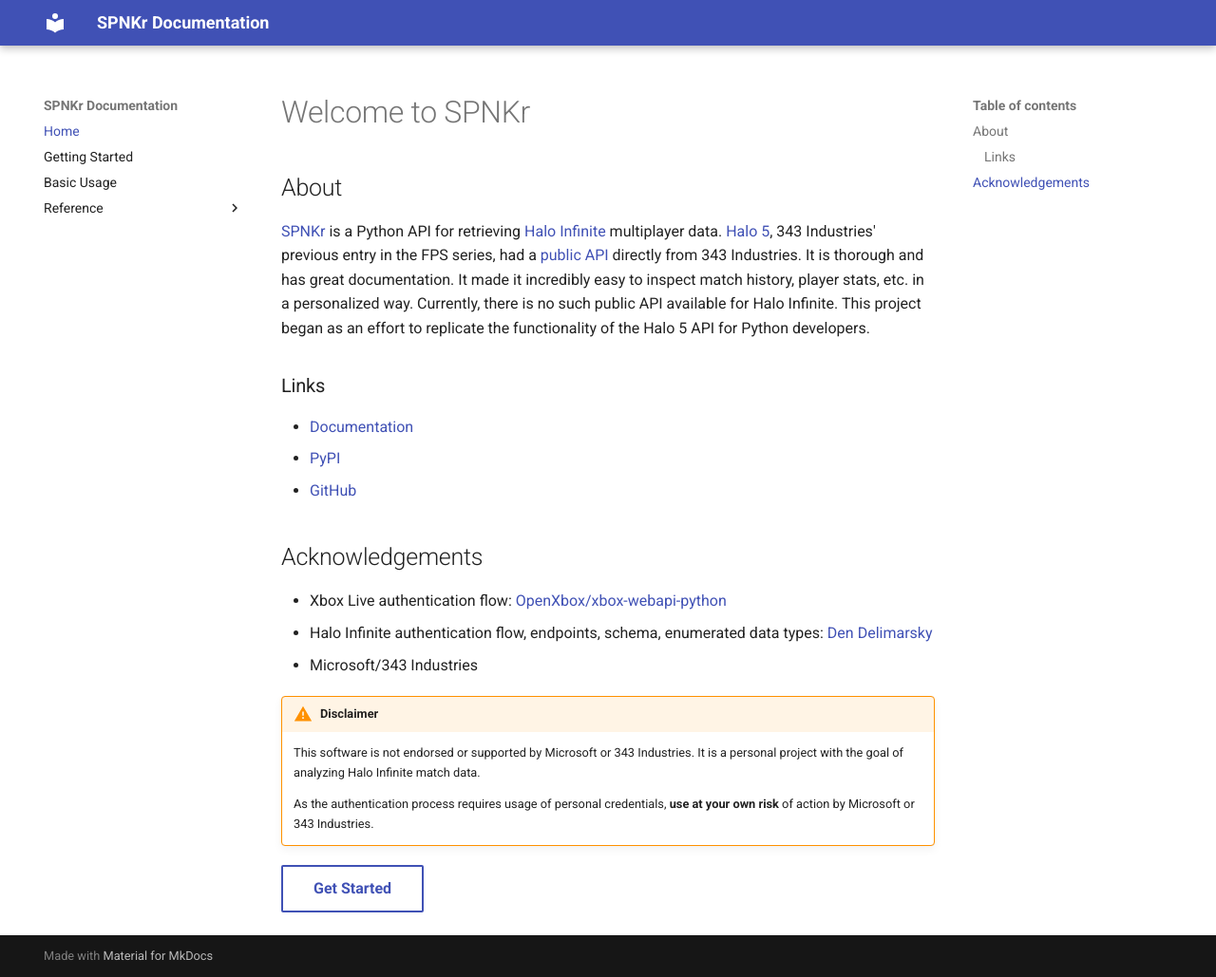
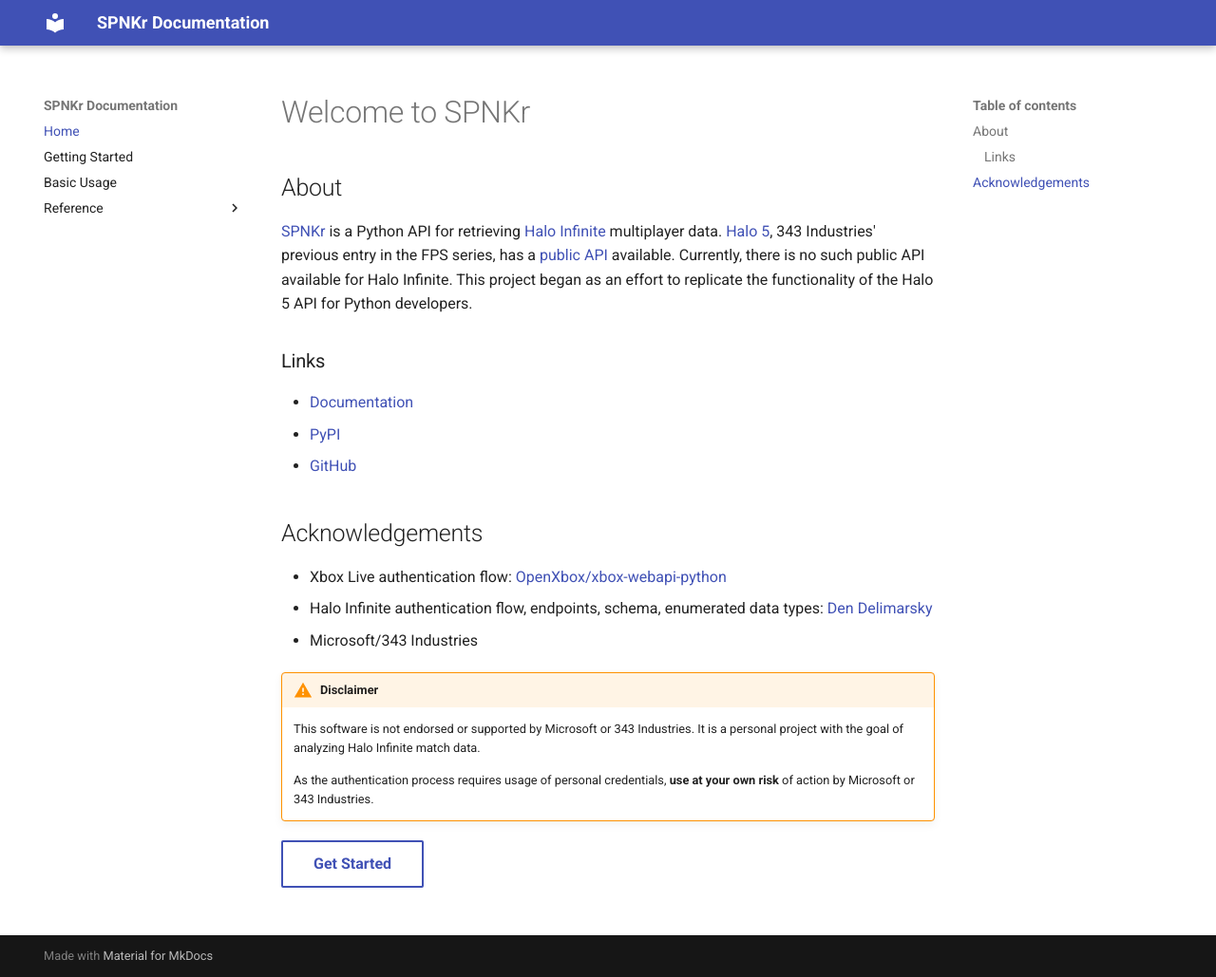
Before and after one commit to acurtis166/SPNKr, an MkDocs documentation site: the page built from docs/index.md, in a window 1280 px wide and 1029 px high. Shown: the whole window at 95% size. Built offline with MkDocs 1.6.1 and Material for MkDocs 9.7.7, drawn with Linux system fonts in a browser that asks for light colours.

```diff
--- a/docs/index.md
+++ b/docs/index.md
@@ -2,7 +2,7 @@
 
 ## About
 
-[SPNKr](https://www.halopedia.org/M41_SPNKr) is a Python API for retrieving [Halo Infinite](https://www.halowaypoint.com/halo-infinite) multiplayer data. [Halo 5](https://www.halopedia.org/Halo_5:_Guardians), 343 Industries' previous entry in the FPS series, had a [public API](https://developer.haloapi.com/) directly from 343 Industries. It is thorough and has great documentation. It made it incredibly easy to inspect match history, player stats, etc. in a personalized way. Currently, there is no such public API available for Halo Infinite. This project began as an effort to replicate the functionality of the Halo 5 API for Python developers.
+[SPNKr](https://www.halopedia.org/M41_SPNKr) is a Python API for retrieving [Halo Infinite](https://www.halowaypoint.com/halo-infinite) multiplayer data. [Halo 5](https://www.halopedia.org/Halo_5:_Guardians), 343 Industries' previous entry in the FPS series, has a [public API](https://developer.haloapi.com/) available. Currently, there is no such public API available for Halo Infinite. This project began as an effort to replicate the functionality of the Halo 5 API for Python developers.
 
 ### Links
 
```
Also changed, not shown: README.md (+1 -1 lines).
